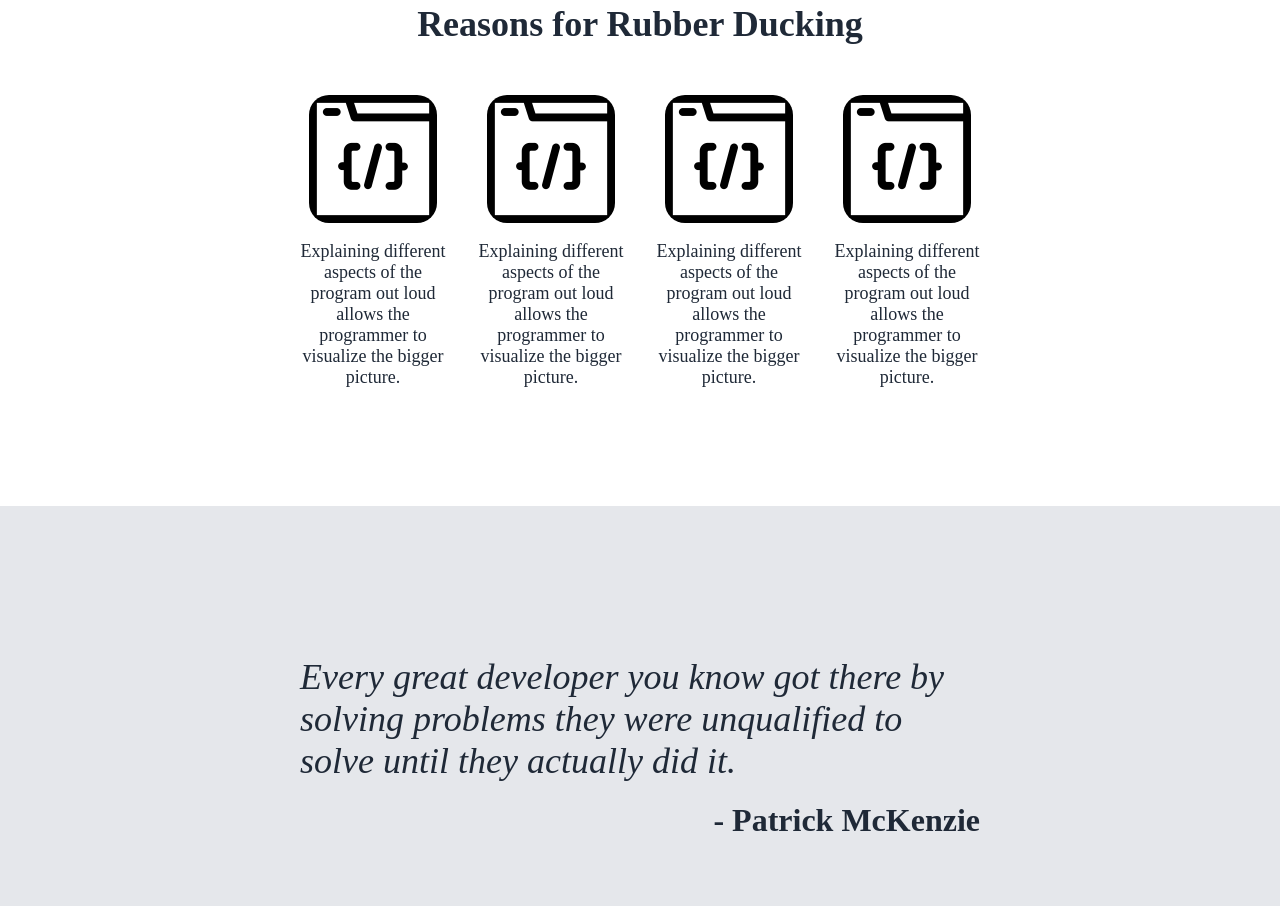
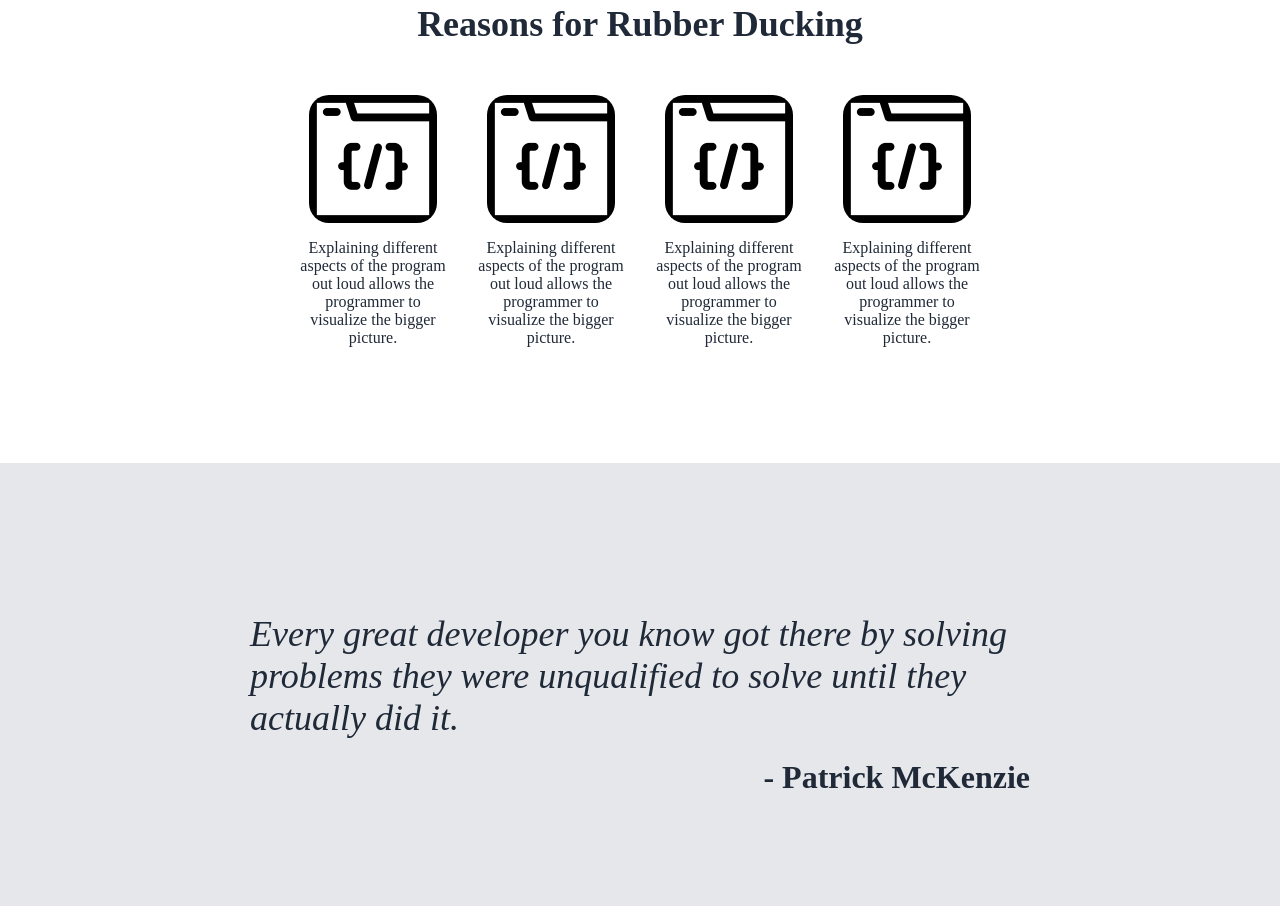
Before and after one commit to dallingilbert/landing-page, a plain HTML site: page index.html in a window 1280 px wide. Shown: the part 714-1620 px from the top of the page. Drawn offline with Linux system fonts and the light colour scheme.

Commit message:
css styling for call to action started

```diff
--- a/styles.css
+++ b/styles.css
@@ -71,10 +71,12 @@ h1 {
     font-weight: bolder;
 }
 
-p {
+.hero-section-text > p {
     font-size: 18px;
     color: #E5E7EB;
 }
+
+/* General Button styling */
 
 button {
     background-color: #3882F6;
@@ -86,6 +88,8 @@ button {
     padding: 10px 30px;
     max-width: 150px;
 }
+
+/* Info section styling */
 
 .info-section {
     display: flex;
@@ -105,6 +109,8 @@ button {
 .icon-description {
     color: #1F2937;
 }
+
+/* Flex box wrapper */
 
 .box-wrapper {
     display: flex;
@@ -130,11 +136,13 @@ button {
     text-align: center;
 }
 
+/* Quote section styling */
+
 .quote-section {
     display: flex;
     flex-direction: column;
     background-color: #E5E7EB;
-    padding: 150px 300px;
+    padding: 150px 250px;
     align-items: flex-end;
     row-gap: 20px;
 }
```
